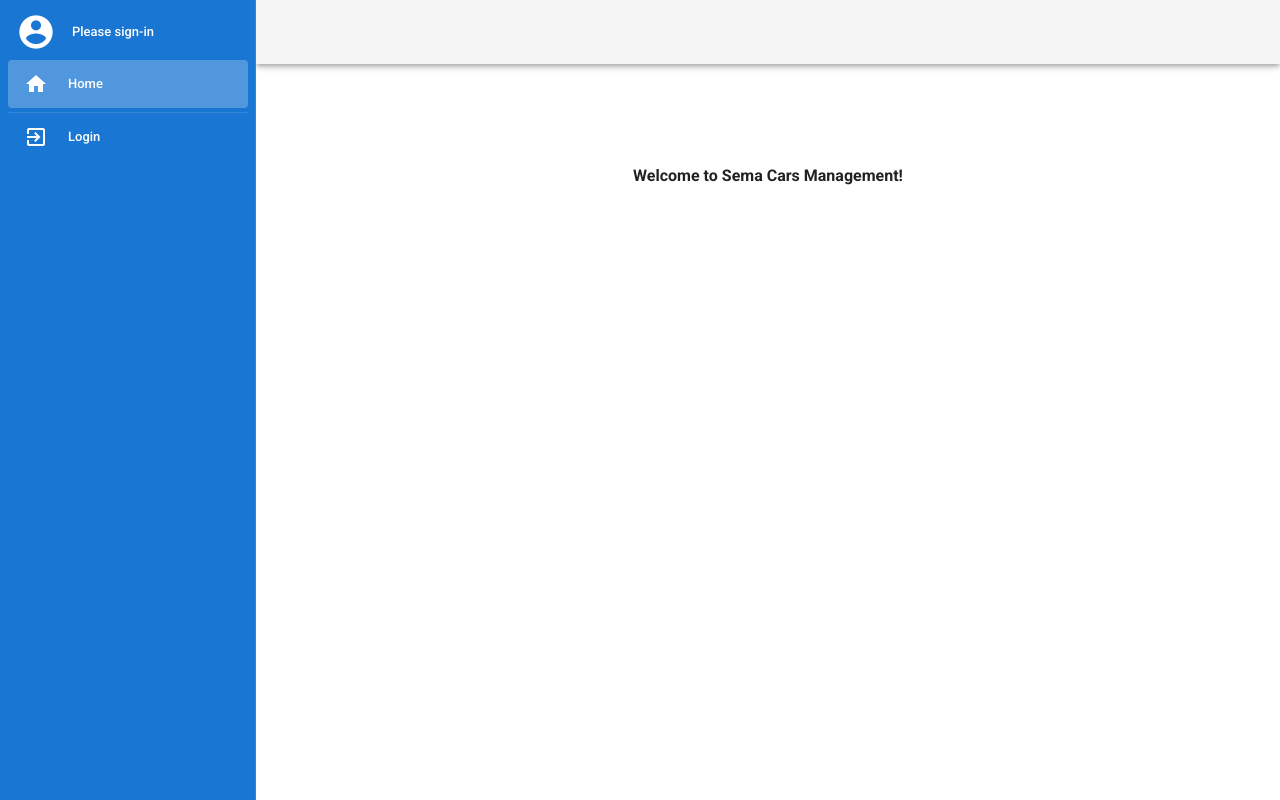
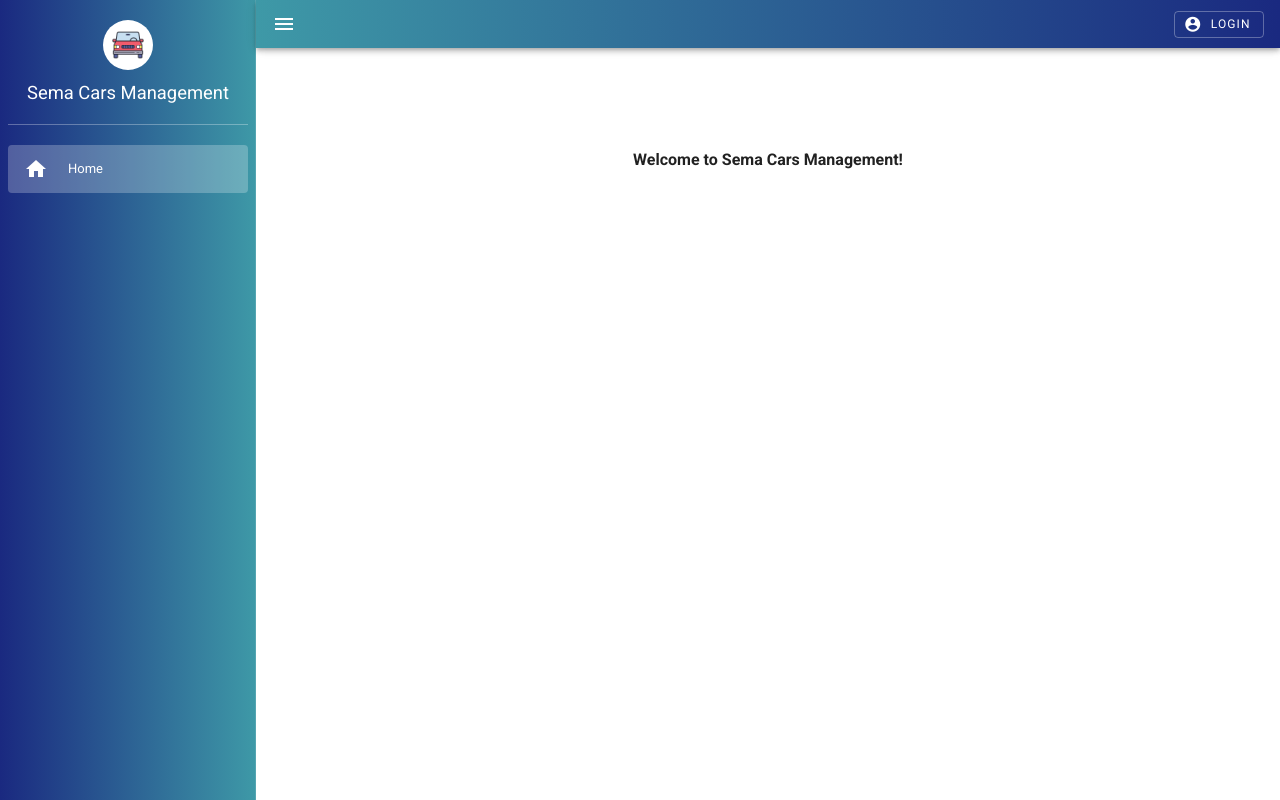
Before and after one commit to seminmusic/spring-boot-vue-demo, a Vue app in the folder frontend/: page / in a window 1280 px wide. Built offline with nearby package versions, Linux system fonts and the light colour scheme.

Commit message:
Layout styling

```diff
--- a/frontend/src/views/App.vue
+++ b/frontend/src/views/App.vue
@@ -1,53 +1,53 @@
 <template>
     <v-app>
-        <v-navigation-drawer app v-model="navigationDrawer" color="primary" dark>
-            <v-list dense nav class="py-0">
-                <v-list-item class="mt-1 mb-0">
+        <v-navigation-drawer app v-model="navigationDrawer" color="primary" dark class="navigation-drawer">
+            <v-list dense nav class="py-0 nav-list">
+                <v-list-item class="app-title-wrapper my-5">
                     <v-list-item-avatar>
-                        <img v-if="currentUser" src="@/assets/images/user.jpg">
-                        <v-icon v-else x-large>mdi-account-circle</v-icon>
+                        <img src="@/assets/images/car-icon.png" class="app-logo">
                     </v-list-item-avatar>
                     <v-list-item-content>
-                        <v-list-item-title>{{ currentUser ? currentUser.email : 'Please sign-in' }}</v-list-item-title>
+                        <v-list-item-title>
+                            Sema Cars Management
+                        </v-list-item-title>
                     </v-list-item-content>
                 </v-list-item>
-                <v-list-item link :to="{ name: 'Home' }" exact class="px-4">
-                    <v-list-item-action class="mr-5">
+                <v-divider class="mb-5 app-title-divider" />
+                <v-list-item link :to="{ name: 'Home' }" exact>
+                    <v-list-item-action>
                         <v-icon>mdi-home</v-icon>
                     </v-list-item-action>
                     <v-list-item-content>
                         <v-list-item-title>Home</v-list-item-title>
                     </v-list-item-content>
                 </v-list-item>
-                <v-list-item link :to="{ name: 'Cars' }" class="px-4" v-if="userHasAnyRole(Role.VIEW)">
-                    <v-list-item-action class="mr-5">
+                <v-list-item link :to="{ name: 'Cars' }" v-if="userHasAnyRole(Role.VIEW)">
+                    <v-list-item-action>
                         <v-icon>mdi-car-multiple</v-icon>
                     </v-list-item-action>
                     <v-list-item-content>
                         <v-list-item-title>Cars</v-list-item-title>
                     </v-list-item-content>
                 </v-list-item>
-                <v-divider></v-divider>
-                <v-list-item link :to="{ name: 'Login' }" class="px-4" v-if="!currentUser">
-                    <v-list-item-action class="mr-5">
-                        <v-icon>mdi-login-variant</v-icon>
-                    </v-list-item-action>
-                    <v-list-item-content>
-                        <v-list-item-title>Login</v-list-item-title>
-                    </v-list-item-content>
-                </v-list-item>
-                <v-list-item link class="px-4" v-else @click="logout">
-                    <v-list-item-action class="mr-5">
-                        <v-icon>mdi-power</v-icon>
-                    </v-list-item-action>
-                    <v-list-item-content>
-                        <v-list-item-title>Logout</v-list-item-title>
-                    </v-list-item-content>
-                </v-list-item>
             </v-list>
         </v-navigation-drawer>
-        <v-app-bar app>
-
+        <v-app-bar app dark dense class="app-bar" hide-on-scroll>
+            <v-app-bar-nav-icon @click.stop="navigationDrawer = !navigationDrawer"></v-app-bar-nav-icon>
+            <v-spacer />
+            <template v-if="currentUser">
+                <div class="text-body-2 mr-2 d-none d-sm-block">music.semin@gmail.com</div>
+                <v-avatar size="34px" class="mr-2">
+                    <img src="@/assets/images/user.jpg">
+                </v-avatar>
+                <v-btn text small outlined class="app-bar-btn-icon-text" @click="logout">
+                    <span>Logout</span>
+                    <v-icon right class="ml-1">mdi-power</v-icon>
+                </v-btn>
+            </template>
+            <v-btn text small outlined class="app-bar-btn-icon-text" :to="{ name: 'Login' }" v-else>
+                <v-icon left>mdi-account-circle</v-icon>
+                <span>Login</span>
+            </v-btn>
         </v-app-bar>
         <v-main>
             <v-container fluid>
@@ -93,5 +93,74 @@ export default {
 
 
 <style scoped>
-
+.navigation-drawer {
+    background: #1A2980;  /* Fallback for old browsers */
+    background: -webkit-linear-gradient(to right, #1A2980, #3E99A7);  /* Chrome 10-25, Safari 5.1-6 */
+    background: linear-gradient(to right, #1A2980, #3E99A7); /* W3C, IE 10+/ Edge, Firefox 16+, Chrome 26+, Opera 12+, Safari 7+ */
+}
+.app-title-wrapper {
+    flex-direction: column;
+}
+.app-title-wrapper .v-avatar {
+    margin: 0 !important;
+    width: 50px !important;
+    height: 50px !important;
+    background-color: white;
+    justify-content: center;
+}
+.app-title-wrapper .v-list-item__content {
+    padding: 0 !important;
+    padding-top: 12px !important;
+}
+.app-title-wrapper::after {
+    min-height: unset;
+}
+.app-logo {
+    width: 40px;
+    height: 40px;
+}
+.app-title-wrapper .v-list-item__title {
+    font-size: 1.15rem !important;
+    line-height: 1.2 !important;
+    font-weight: 400 !important;
+    white-space: normal;
+}
+.app-title-divider {
+    border-color: rgba(255, 255, 255, 0.3) !important;
+}
+.nav-list a.v-list-item {
+    padding: 0;
+    padding-left: 16px !important;
+    padding-right: 16px !important;
+}
+.nav-list a.v-list-item .v-list-item__action {
+    margin-right: 20px !important;
+}
+.nav-list a.v-list-item .v-list-item__title {
+    font-weight: 400;
+}
+.app-bar {
+    background: #3E99A7;  /* Fallback for old browsers */
+    background: -webkit-linear-gradient(to right, #3E99A7, #1A2980);  /* Chrome 10-25, Safari 5.1-6 */
+    background: linear-gradient(to right, #3E99A7, #1A2980); /* W3C, IE 10+/ Edge, Firefox 16+, Chrome 26+, Opera 12+, Safari 7+ */
+    z-index: 7 !important;
+}
+.navigation-drawer.v-navigation-drawer--is-mobile ~ .app-bar {
+    z-index: 5 !important;
+}
+/* .navigation-drawer.v-navigation-drawer--close ~ .app-bar {
+    left: 0 !important;
+}
+.navigation-drawer.v-navigation-drawer--open ~ .app-bar {
+    left: 255px !important;
+} */
+.app-bar-btn-icon-text {
+    font-weight: 400;
+}
+.app-bar-btn-icon-text.v-btn:not(.v-btn--round).v-size--small {
+    height: 27px;
+}
+.app-bar-btn-icon-text.theme--dark.v-btn.v-btn--outlined.v-btn--text {
+    border-color: rgba(255, 255, 255, 0.3);
+}
 </style>
```
Also changed, not shown: frontend/src/assets/images/car-icon.png (added).
